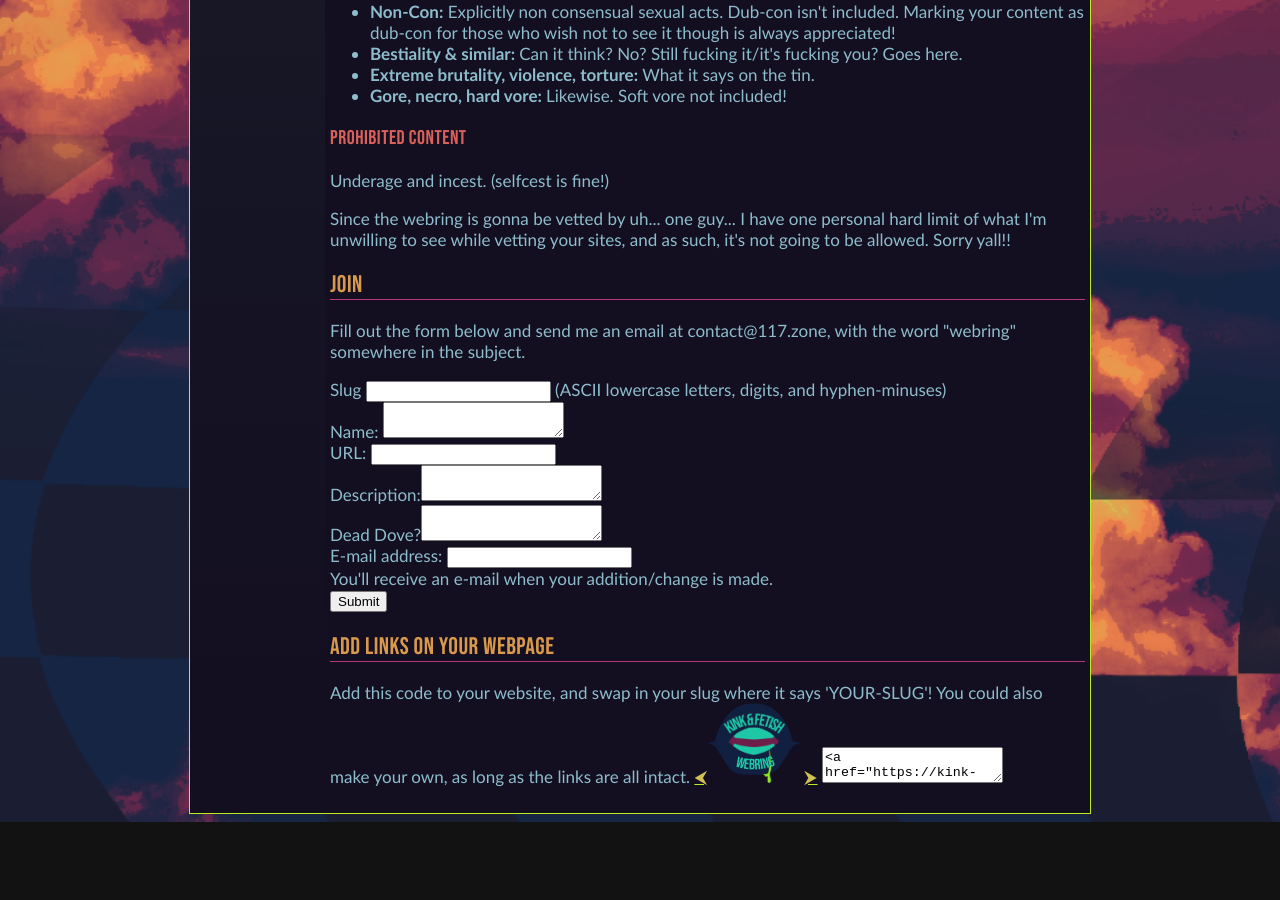
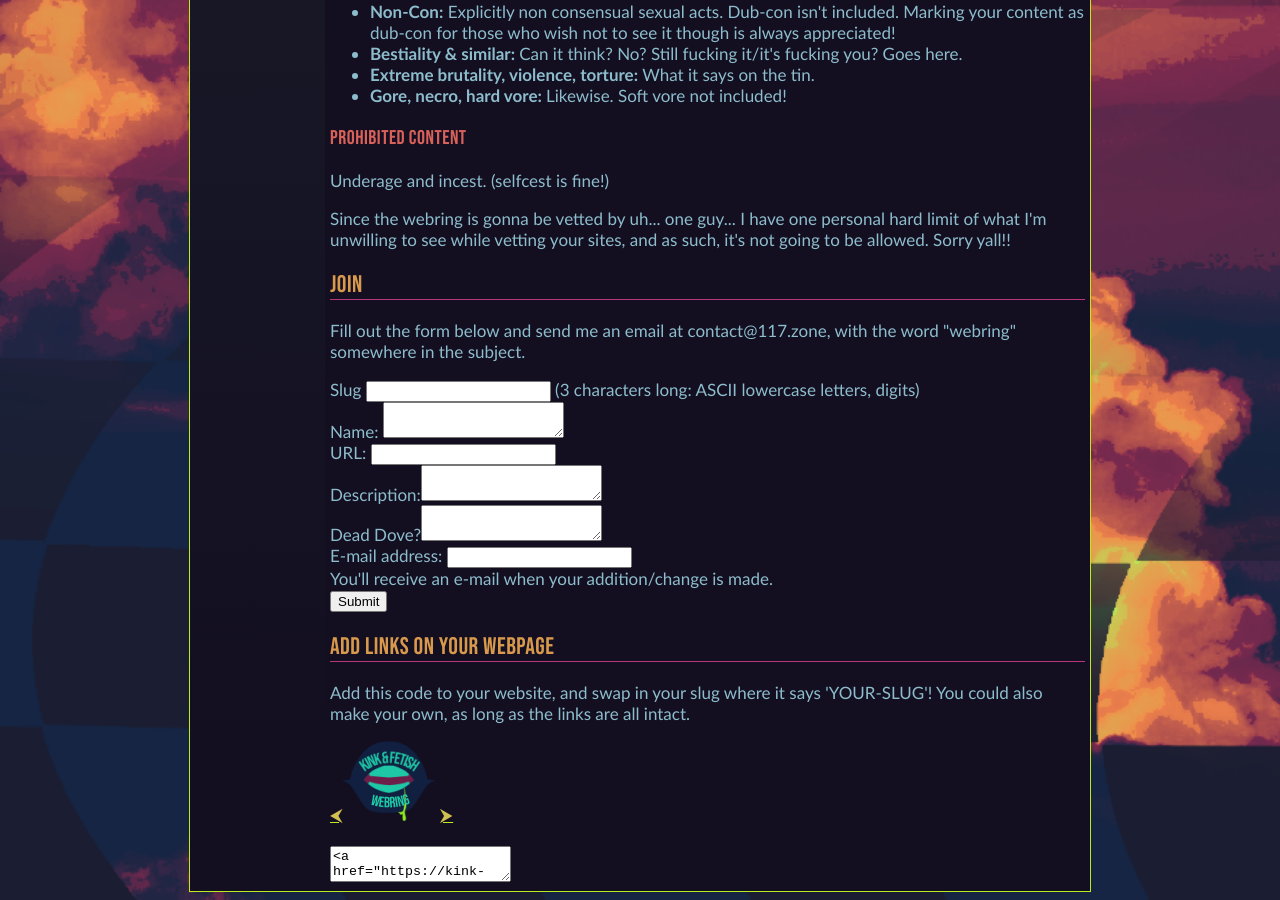
Before and after one commit to 117zone/K-and-F-Webring, a Jekyll site: the page built from join.html, in a window 1280 px wide and 900 px high, scrolled down 679 px. Built offline with Jekyll 4.4.1, drawn with Linux system fonts in a browser that asks for light colours; some web fonts are replaced; before the commit the page ends 1501 px from its top, so only the background shows below that.

Commit message:
Update join.html

```diff
--- a/join.html
+++ b/join.html
@@ -47,7 +47,7 @@ layout: html
 <form name=signup method=POST data-netlify=true netlify-honeypot=bot>
 <div hidden><label>Leave this blank unless you're spam <input name=bot></label></div>
 <label>Slug <input name=slug pattern=[0-9a-z](?:-?[0-9a-z])* required></label>
-(ASCII lowercase letters, digits, and hyphen-minuses)<br>
+(3 characters long: ASCII lowercase letters, digits)<br>
 <label>Name: <textarea name=name></textarea></label><br>
 <label>URL: <input name=url type=url></label><br>
   <label>Description:<textarea name=desc></textarea></label><br>
@@ -58,6 +58,6 @@ layout: html
 
 
 <h2>Add links on your webpage</h2>
-<p>Add this code to your website, and swap in your slug where it says 'YOUR-SLUG'! You could also make your own, as long as the links are all intact.
-<a href="https://kink-and-fetish-webring.netlify.app/kfw/previous">⮜</a><a href="https://kink-and-fetish-webring.netlify.app/"><img src="/kafw_logo.png"></a> <a href="https://kink-and-fetish-webring.netlify.app/kfw/next">⮞</a>
+<p>Add this code to your website, and swap in your slug where it says 'YOUR-SLUG'! You could also make your own, as long as the links are all intact.</p>
+<p><a href="https://kink-and-fetish-webring.netlify.app/kfw/previous">⮜</a><a href="https://kink-and-fetish-webring.netlify.app/"><img src="/kafw_logo.png"></a> <a href="https://kink-and-fetish-webring.netlify.app/kfw/next">⮞</a></p>
 <textarea><a href="https://kink-and-fetish-webring.netlify.app/YOUR-SLUG/previous">⮜</a><a href="https://kink-and-fetish-webring.netlify.app/"><img src=""></a> <a href="https://kink-and-fetish-webring.netlify.app/YOUR-SLUG/next">⮞</a></textarea>
```
